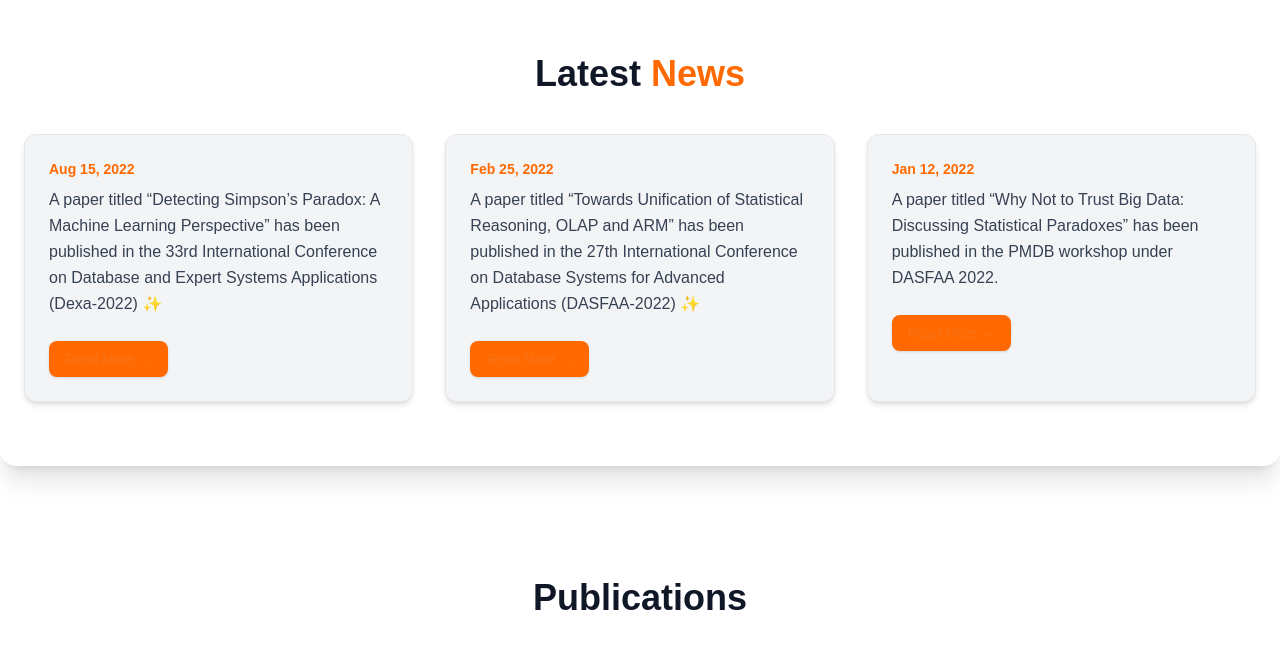
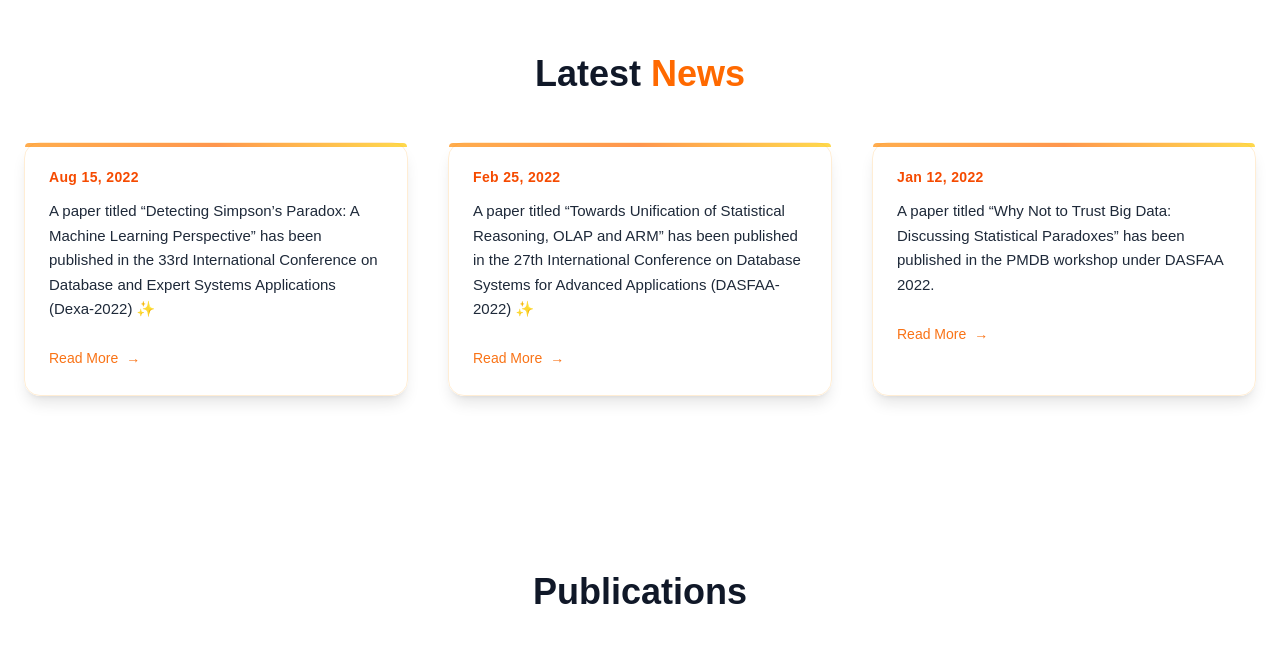
Before and after one commit to JatinBrandshow/portfolio-rahul-sharma-v2, a Next.js app: page / in a window 1280 px wide. Shown: the part 1519-2180 px from the top of the page. Built offline with nearby package versions, Linux system fonts and the light colour scheme.

Commit message:
new changes

```diff
--- a/src/components/News.js
+++ b/src/components/News.js
@@ -26,17 +26,17 @@ const newsData = [
 
 const News = () => {
   return (
-        <section id="news" className="max-w-7xl mx-auto px-6 py-16 bg-white rounded-2xl shadow-xl my-8">
+    <section className="max-w-7xl mx-auto px-6 py-16 bg-white my-8">
       <motion.h2
         initial={{ opacity: 0, y: -20 }}
         animate={{ opacity: 1, y: 0 }}
         transition={{ duration: 0.6 }}
-                className="text-4xl font-bold text-center text-gray-900 mb-10"
+        className="text-4xl font-bold text-center text-gray-900 mb-12"
       >
         Latest <span className="text-orange-500">News</span>
       </motion.h2>
 
-            <div className="grid md:grid-cols-2 lg:grid-cols-3 gap-8">
+      <div className="grid md:grid-cols-2 lg:grid-cols-3 gap-10">
         {newsData.map((news, index) => (
           <motion.div
             key={index}
@@ -44,28 +44,44 @@ const News = () => {
             whileInView={{ opacity: 1, y: 0 }}
             transition={{ duration: 0.5, delay: index * 0.15 }}
             viewport={{ once: true }}
-                        className="relative group bg-gray-100 border border-gray-200 rounded-xl p-6 hover:bg-gray-200 transition-all duration-300 shadow-md hover:shadow-[0_0_20px_rgba(255,165,0,0.3)]"
+            whileHover={{ scale: 1.04 }}
+            className="relative bg-white/70 backdrop-blur-md border border-orange-100 rounded-2xl p-6 shadow-lg hover:shadow-[0_10px_30px_rgba(255,165,0,0.25)] transition-all duration-300"
           >
+            {/* Glow Line Top */}
+            <div className="absolute top-0 left-0 w-full h-1 bg-gradient-to-r from-orange-400 via-orange-500 to-yellow-400 rounded-t-2xl opacity-70"></div>
+
             {/* Date */}
-                        <p className="text-sm text-orange-500 font-semibold mb-2">{news.date}</p>
+            <p className="text-sm font-semibold text-orange-600 mb-3 tracking-wide">
+              {news.date}
+            </p>
 
             {/* Content */}
-                        <p className="text-gray-700 leading-relaxed mb-4">{news.content}</p>
+            <p className="text-gray-800 leading-relaxed text-[15px] mb-6">
+              {news.content}
+            </p>
 
-                        {/* Read More Button */}
-                        {news.url && (
+            {/* Button */}
             <a
               href={news.url}
               target="_blank"
               rel="noopener noreferrer"
-                                className="inline-block mt-2 px-4 py-2 text-sm font-medium text-black bg-orange-500 rounded-lg hover:bg-orange-600 transition-colors duration-300 shadow hover:shadow-[0_0_10px_rgba(255,165,0,0.3)]"
+              className="inline-flex items-center gap-2 text-sm font-medium text-orange-600 hover:text-orange-700 transition-colors"
             >
-                                Read More →
+              Read More
+              <motion.span
+                initial={{ x: 0 }}
+                whileHover={{ x: 4 }}
+                transition={{ type: "spring", stiffness: 300 }}
+              >
+                →
+              </motion.span>
             </a>
-                        )}
 
-                        {/* Glow Accent */}
-                        <div className="absolute inset-0 rounded-xl bg-gradient-to-br from-orange-500/0 via-transparent to-orange-400/0 group-hover:from-orange-500/10 transition-all duration-300 pointer-events-none"></div>
+            {/* Animated Border on Hover */}
+            <motion.div
+              className="absolute inset-0 rounded-2xl border-2 border-transparent group-hover:border-orange-400/60 transition-all duration-500"
+              whileHover={{ scale: 1.02 }}
+            ></motion.div>
           </motion.div>
         ))}
       </div>
--- a/src/components/Publications.js
+++ b/src/components/Publications.js
@@ -10,10 +10,8 @@ const Publications = () => {
       id="publications"
       className="relative max-w-6xl mx-auto px-6 py-20 overflow-hidden bg-white"
     >
-      <h2 className="text-4xl font-extrabold text-center text-gray-900 mb-20 relative z-10">
-
-          Publications
-
+      <h2 className="text-4xl font-bold text-center text-gray-900 mb-20 relative z-10">
+        Publications
       </h2>
 
       <div className="space-y-20 relative z-10">
```
Lines whose indentation alone changed are shown as unchanged.
